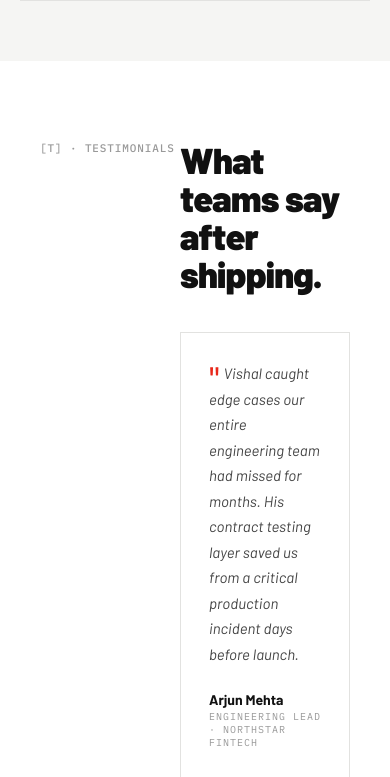
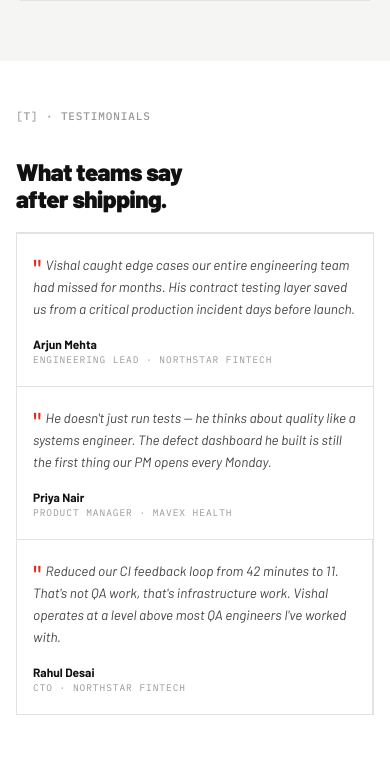
Before and after one commit to vshlprmr2-byte/VishalQAWebSite, a plain HTML site: page index.html in a window 390 px wide. Shown: the part 6873-7650 px from the top of the page. Drawn offline with Linux system fonts and the light colour scheme; a web font is replaced by a local one.

Commit message:
testimonial responsive

```diff
--- a/style.css
+++ b/style.css
@@ -1535,20 +1535,113 @@
   /* ── PARALLAX HERO ── */
   .hero-title-wrap { will-change: transform; }
 
+  /* ── TESTIMONIALS RESPONSIVE ── */
+
+  /* Tablet: 768px – 1024px */
+  @media (max-width: 1024px) {
+    #testimonials { padding: 80px 40px; }
+    .test-inner { grid-template-columns: 140px 1fr; gap: 0; }
+    .test-heading { font-size: 32px; margin-bottom: 28px; }
+    .test-grid {
+      grid-template-columns: 1fr;
+      gap: 0;
+    }
+    .test-card {
+      border-right: 1px solid var(--grid-color);
+      border-bottom: 1px solid var(--grid-color);
+      border-top: none;
+      border-left: 1px solid var(--grid-color);
+      padding: 24px 20px;
+    }
+    .test-card:first-child { border-top: 1px solid var(--grid-color); }
+    .test-card:last-child { border-bottom: 1px solid var(--grid-color); }
+  }
+
+  /* Mobile: max 768px */
   @media (max-width: 768px) {
     #testimonials { padding: 60px 20px; }
-    .test-inner { grid-template-columns: 1fr; }
-    .test-grid { grid-template-columns: 1fr; }
-    .test-card { border-right: 1px solid var(--grid-color); border-bottom: none; }
-    .test-card:last-child { border-bottom: none; }
+
+    .test-inner {
+      grid-template-columns: 1fr;
+      gap: 0;
+    }
+
+    /* sidebar label stacks on top */
+    .test-inner > div:first-child {
+      margin-bottom: 24px;
+    }
+
+    .test-heading {
+      font-size: 28px;
+      margin-bottom: 24px;
+      line-height: 1.1;
+    }
+
+    .test-grid {
+      grid-template-columns: 1fr;
+      gap: 0;
+      border: 1px solid var(--grid-color);
+    }
+
+    .test-card {
+      padding: 24px 20px;
+      border: none;
+      border-bottom: 1px solid var(--grid-color);
+    }
+
+    .test-card:last-child {
+      border-bottom: none;
+    }
+
+    .test-quote {
+      font-size: 14px;
+      line-height: 1.65;
+      margin-bottom: 18px;
+    }
+
+    .test-quote::before {
+      font-size: 32px;
+      vertical-align: -12px;
+    }
+
+    .test-author {
+      font-size: 13px;
+    }
+
+    .test-role {
+      font-size: 10px;
+    }
+
     .dark-toggle { bottom: 80px; left: 16px; }
     .back-to-top { bottom: 28px; right: 16px; }
   }
-  @media (max-width: 1024px) {
-    #testimonials { padding: 80px 40px; }
-    .test-inner { grid-template-columns: 140px 1fr; }
-    .test-grid { grid-template-columns: 1fr; gap: 0; }
-    .test-card { border-right: 1px solid var(--grid-color); border-bottom: none; }
+
+  /* Small phones: max 480px */
+  @media (max-width: 480px) {
+    #testimonials { padding: 48px 16px; }
+
+    .test-heading {
+      font-size: 24px;
+      margin-bottom: 20px;
+    }
+
+    .test-card {
+      padding: 20px 16px;
+    }
+
+    .test-quote {
+      font-size: 13.5px;
+      line-height: 1.65;
+      margin-bottom: 16px;
+    }
+
+    .test-author {
+      font-size: 12px;
+    }
+
+    .test-role {
+      font-size: 9.5px;
+    }
   }
 
 
```
